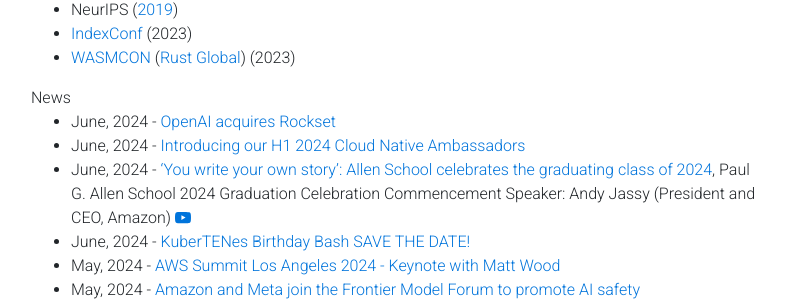
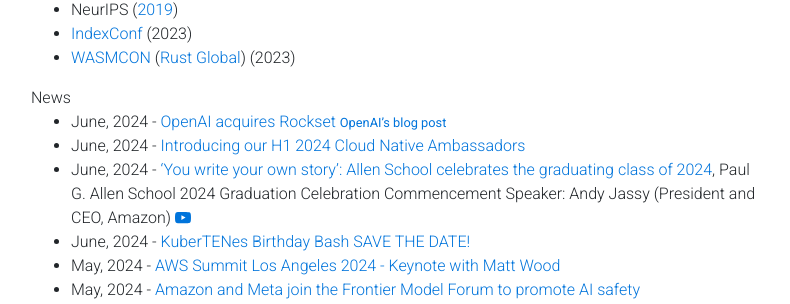
Before and after one commit to gfw001/gfw001.github.io, a Jekyll site: the page portfolio.html, which Jekyll copies as it is, in a window 1280 px wide and 900 px high, scrolled down 1859 px. Shown: the part 145-449 px from the top of the window, without its empty margins (54-844 px from the left). Built offline with Jekyll 4.4.1, drawn with Linux system fonts in a browser that asks for light colours; nearby versions of some CDN libraries; a style sheet for code colours, icons or effects is not loaded.

Commit message:
Update portfolio.html

```diff
--- a/portfolio.html
+++ b/portfolio.html
@@ -322,7 +322,7 @@
 	<ul>
 
 	<li>
-	       June, 2024 - <a href="https://openai.com/index/openai-acquires-rockset/">OpenAI acquires Rockset</a>
+	       June, 2024 - <a href="https://rockset.com/blog/openai-acquires-rockset/">OpenAI acquires Rockset</a> <small><a href="https://openai.com/index/openai-acquires-rockset/">OpenAI’s blog post</a></small>
 	</li>
 	<li>
 	       June, 2024 - <a href="https://www.cncf.io/blog/2024/06/17/introducing-our-h1-2024-cloud-native-ambassadors/">Introducing our H1 2024 Cloud Native Ambassadors</a>
```
